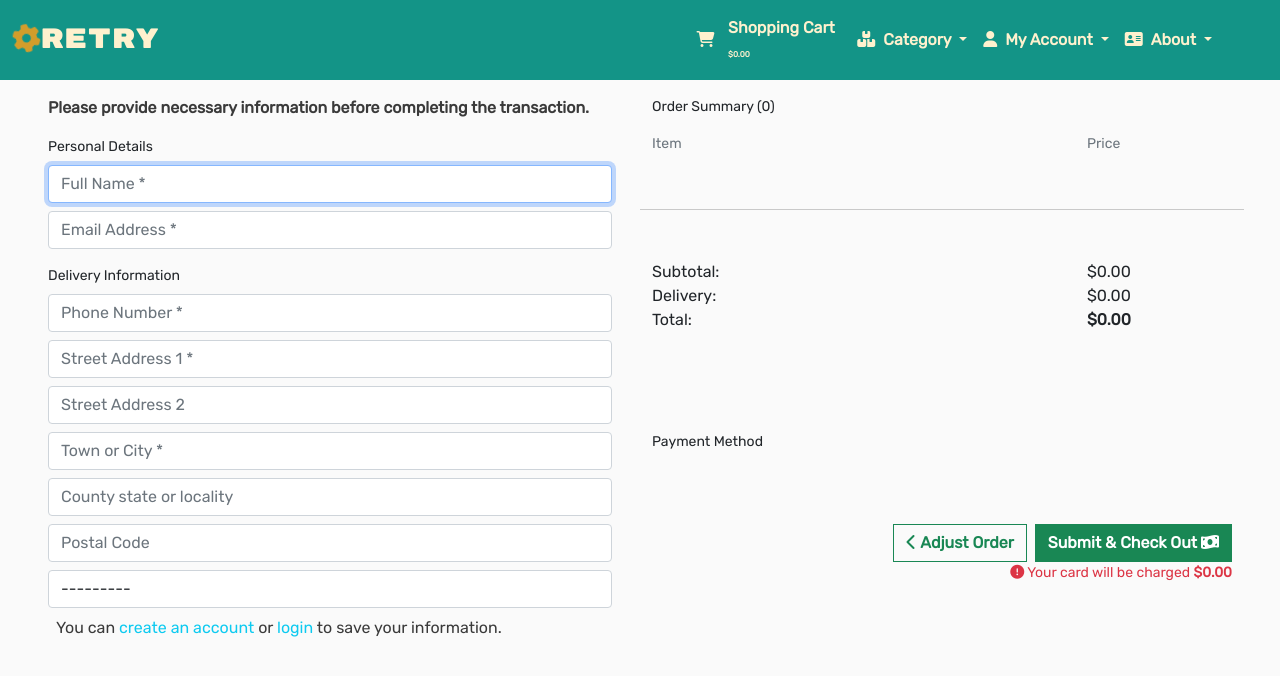
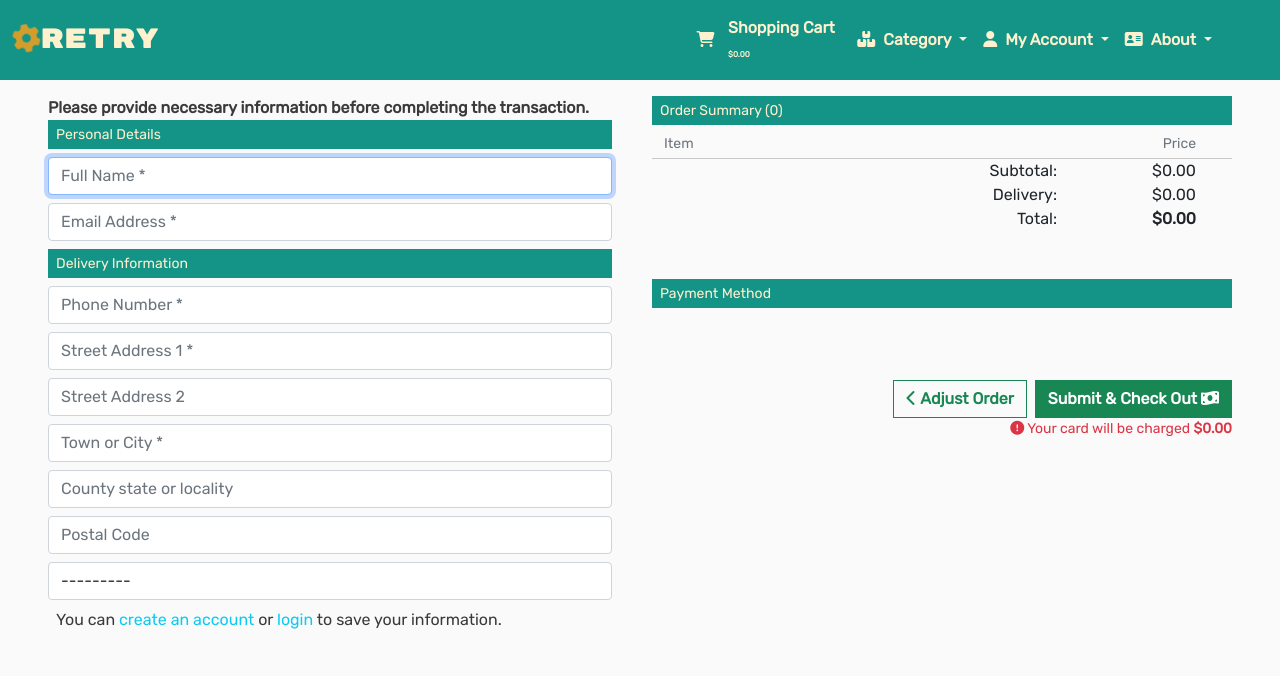
Before and after one commit to cloki0610/CI-Portfolio-Project-5, a Django app: template checkout/templates/checkout/checkout.html in a window 1280 px wide. Shown: the top 676 px of the page. Run offline with Django 4.2, Linux system fonts and the light colour scheme; the template is opened without the code that fills it: values that come from a table or form of the project are taken from there, others are empty; parts of the project's set-up code (start-up, migrations or seed data) failed here and were passed over; some libraries are stand-ins or nearby versions.

Commit message:
remove typr attr from script tag, ajust checkout layout

```diff
--- a/cart/templates/cart/cart.html
+++ b/cart/templates/cart/cart.html
@@ -105,7 +105,7 @@
 
 {% block postloadjs %}
 {{ block.super }}
-<script type="text/javascript">
+<script>
     // Update quantity on click
     $('.update-btn').click(function (e) {
         let form = $(this).closest('div').prev().children('form');
--- a/checkout/templates/checkout/checkout.html
+++ b/checkout/templates/checkout/checkout.html
@@ -12,14 +12,14 @@
         <div class="row pt-5">
             <!--Checkout form-->
             <div class="col-12 col-md-6">
-                <p class="fw-bolder">Please provide necessary information before completing the transaction.</p>
-                <fieldset class="rounded pe-3 mb-2">
-                    <legend class="fieldset-label small text-dark pe-2 w-auto">Personal Details</legend>
+                <p class="fw-bolder mb-0">Please provide necessary information before completing the transaction.</p>
+                <fieldset class="rounded pe-3">
+                    <legend class="fieldset-label small ps-2 py-1 w-100 section-header">Personal Details</legend>
                     {{ order_form.full_name | as_crispy_field }}
                     {{ order_form.email | as_crispy_field }}
                 </fieldset>
                 <fieldset class="rounded pe-3">
-                    <legend class="fieldset-label small text-dark pe-2 w-auto">Delivery Information</legend>
+                    <legend class="fieldset-label small ps-2 py-1 w-100 section-header">Delivery Information</legend>
                     {{ order_form.phone_number | as_crispy_field }}
                     {{ order_form.street_address1 | as_crispy_field }}
                     {{ order_form.street_address2 | as_crispy_field }}
@@ -34,7 +34,7 @@
                         <input class="form-check-input ms-2 me-0" type="checkbox" id="id-save-info" name="save-info"
                             checked>
                         {% else %}
-                        <label class="form-check-label" for="id-save-info">
+                        <label class="form-check-label">
                             You can <a class="text-info" href="{% url 'account_signup' %}">create an account</a> or
                             <a class="text-info" href="{% url 'account_login' %}">login</a> to save your information.
                         </label>
@@ -43,14 +43,15 @@
                 </fieldset>
             </div>
             <div class="col-12 col-md-6 mb-3 mt-5 mt-md-0">
-                <p class="text-dark small">Order Summary ({{ product_count }})</p>
-                <div class="row" id="order-summary">
+                <fieldset class="rounded">
+                    <legend class="fieldset-label small ps-2 py-1 w-100 section-header">Order Summary ({{ product_count }})</legend>
+                    <div class="row gx-0">
                         <div class="row">
                             <div class="col-9">
                                 <p class="mb-1 mt-0 small text-muted">Item</p>
                             </div>
                             <div class="col-3">
-                            <p class="mb-1 mt-0 small text-muted">Price</p>
+                                <p class="mb-1 mt-0 small text-muted text-end">Price</p>
                             </div>
                         </div>
                         {% for item in cart_items %}
@@ -62,26 +63,27 @@
                                 <p class="my-0 small text-muted">Qty: {{ item.quantity }}</p>
                             </div>
                             <div class="col-3">
-                            <p class="my-0 small text-muted">${{ item.product.price | calc_price:item.quantity }}</p>
+                                <p class="my-0 small text-muted text-end">${{ item.product.price | calc_price:item.quantity }}</p>
                             </div>
                         </div>
                         {% endfor %}
                         <hr class="my-0">
                         <div class="row text-dark">
-                        <div class="col-7">
-                            <p class="my-0">Subtotal:</p>
-                            <p class="my-0">Delivery:</p>
-                            <p class="my-0">Total:</p>
+                            <div class="col-9">
+                                <p class="my-0 text-end">Subtotal:</p>
+                                <p class="my-0 text-end">Delivery:</p>
+                                <p class="my-0 text-end">Total:</p>
                             </div>
-                        <div class="col-3 offset-2">
-                            <p class="my-0">${{ total | floatformat:2 }}</p>
-                            <p class="my-0">${{ delivery | floatformat:2 }}</p>
-                            <p class="my-0"><strong>${{ total_cost | floatformat:2 }}</strong></p>
+                            <div class="col-3">
+                                <p class="my-0 text-end">${{ total | floatformat:2 }}</p>
+                                <p class="my-0 text-end">${{ delivery | floatformat:2 }}</p>
+                                <p class="my-0 text-end"><strong>${{ total_cost | floatformat:2 }}</strong></p>
                             </div>
                         </div>
                     </div>
-                <fieldset class="mt-5">
-                    <legend class="fieldset-label small text-dark w-auto">Payment Method</legend>
+                </fieldset>
+                <fieldset class="mt-5 rounded">
+                    <legend class="fieldset-label small ps-2 py-1 w-100 section-header">Payment Method</legend>
                     <!-- A Stripe card element will go here -->
                     <div class="mb-3" id="card-element"></div>
                     <!-- Used to display form errors -->
--- a/static/css/base.css
+++ b/static/css/base.css
@@ -95,3 +95,8 @@ p {
   overflow-x: hidden;
   overflow-y: auto;
 }
+
+.section-header {
+  background-color: #139487;
+  color: #FFF1CE!important;
+}
--- a/templates/base.html
+++ b/templates/base.html
@@ -82,7 +82,7 @@
     </main>
     <!--Post load Javascript-->
     {% block postloadjs %}
-    <script type="text/javascript">
+    <script>
         $(document).ready(function () {
             let toastElList = [].slice.call(document.querySelectorAll('.toast'))
             let toastList = toastElList.map(function (toastEl) {
```
Lines whose indentation alone changed are shown as unchanged.
